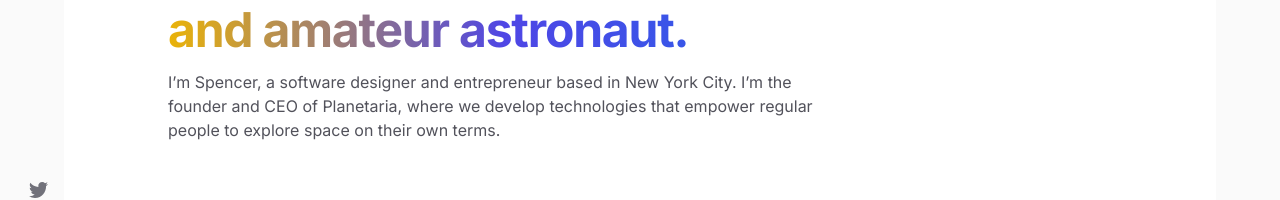
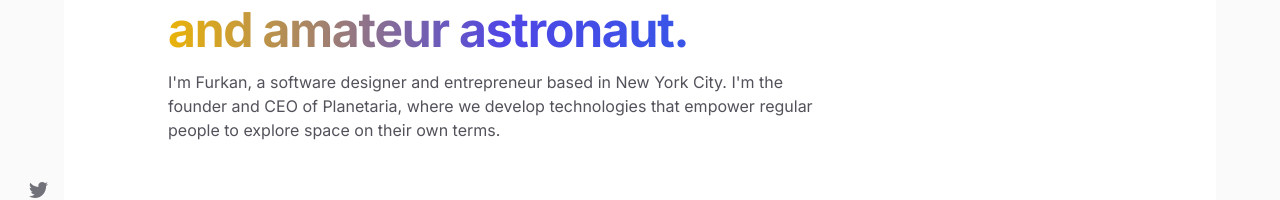
Before and after one commit to vfurkanguner/personal-web, a Next.js app: page / in a window 1280 px wide. Shown: the part 302-502 px from the top of the page. Built offline with nearby package versions, Linux system fonts and the light colour scheme.

Commit message:
fix: typo

```diff
--- a/pages/about.tsx
+++ b/pages/about.tsx
@@ -35,7 +35,7 @@ export default function Home() {
         {/* Text */}
         <div className="lg:order-first lg:row-span-2">
           <h2 className="text-xl bg-gradient-to-r dark:via-blue-600 via-blue-600 bg-clip-text from-indigo-600 to-red-600 dark:from-indigo-600 dark:to-red-500 text-transparent">
-            I'm Furkan.{" "}
+            I&apos;m Furkan.{" "}
           </h2>
           <h1 className="text-4xl font-bold tracking-tight text-zinc-800 dark:text-zinc-100 sm:text-5xl">
             Passionate to craft amazing
@@ -46,26 +46,26 @@ export default function Home() {
           </h1>
           <div className="mt-6 space-y-7 text-base text-zinc-600 dark:text-zinc-400">
             <p>
-              I’ve loved making things for as long as I can remember, and wrote
+              I&apos;ve loved making things for as long as I can remember, and wrote
               my first program when I was 6 years old, just two weeks after my
               mom brought home the brand new Macintosh LC 550 that I taught
               myself to type on.
             </p>
             <p>
-              I’ve gone through a number of phases in my career, and each of
+              I&apos;ve gone through a number of phases in my career, and each of
               them has informed my current work ethos and philosophy. I have
               excelled in a number of project management roles in diverse
               industries, and believe that my number one asset is my ability to
               adapt to any challenge that is thrown my way.
             </p>
             <p>
-              I’ve loved making things for as long as I can remember, and wrote
+              I&apos;ve loved making things for as long as I can remember, and wrote
               my first program when I was 6 years old, just two weeks after my
               mom brought home the brand new Macintosh LC 550 that I taught
               myself to type on.
             </p>
             <p>
-              Today, I’m the founder of Planetaria, where we’re working on
+              Today, I&apos;m the founder of Planetaria, where we&apos;re working on
               civilian space suits and manned shuttle kits you can assemble at
               home so that the next generation of kids really can make it to
               orbit — from the comfort of their own backyards.
--- a/pages/index.tsx
+++ b/pages/index.tsx
@@ -45,7 +45,7 @@ export default function Home({ allPosts }: Props) {
       <div className="relative">
         <fieldset className="lg:order-first lg:row-span-2 max-w-2xl">
           <h2 className="my-4 text-xl bg-gradient-to-r dark:via-blue-600 via-blue-600 bg-clip-text from-indigo-600 to-red-600 dark:from-indigo-600 dark:to-red-500 text-transparent">
-            I'm Furkan.{" "}
+            I&apos;m Furkan.{" "}
           </h2>
           <h1 className="my-4 text-4xl font-bold tracking-tight text-zinc-800 dark:text-zinc-100 sm:text-5xl">
             <p>Software designer, founder,</p>
@@ -56,8 +56,8 @@ export default function Home({ allPosts }: Props) {
           </h1>
           <div className="my-4 space-y-7 text-base text-zinc-600 dark:text-zinc-400">
             <p>
-              I’m Spencer, a software designer and entrepreneur based in New
-              York City. I’m the founder and CEO of Planetaria, where we develop
+              I&apos;m  Furkan, a software designer and entrepreneur based in New
+              York City. I&apos;m the founder and CEO of Planetaria, where we develop
               technologies that empower regular people to explore space on their
               own terms.
             </p>
```
